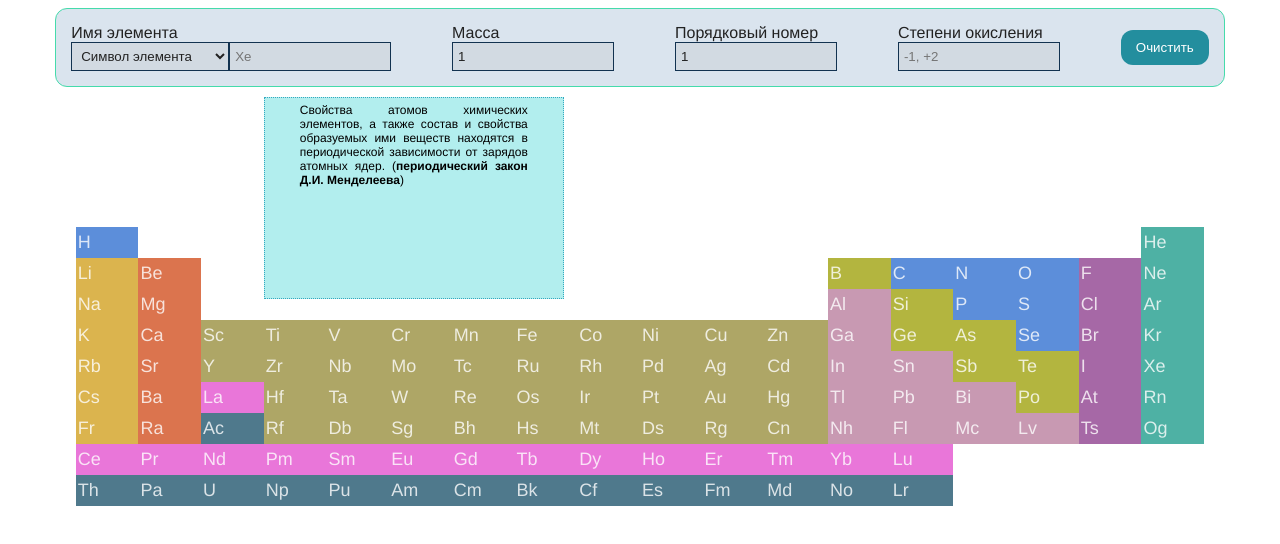
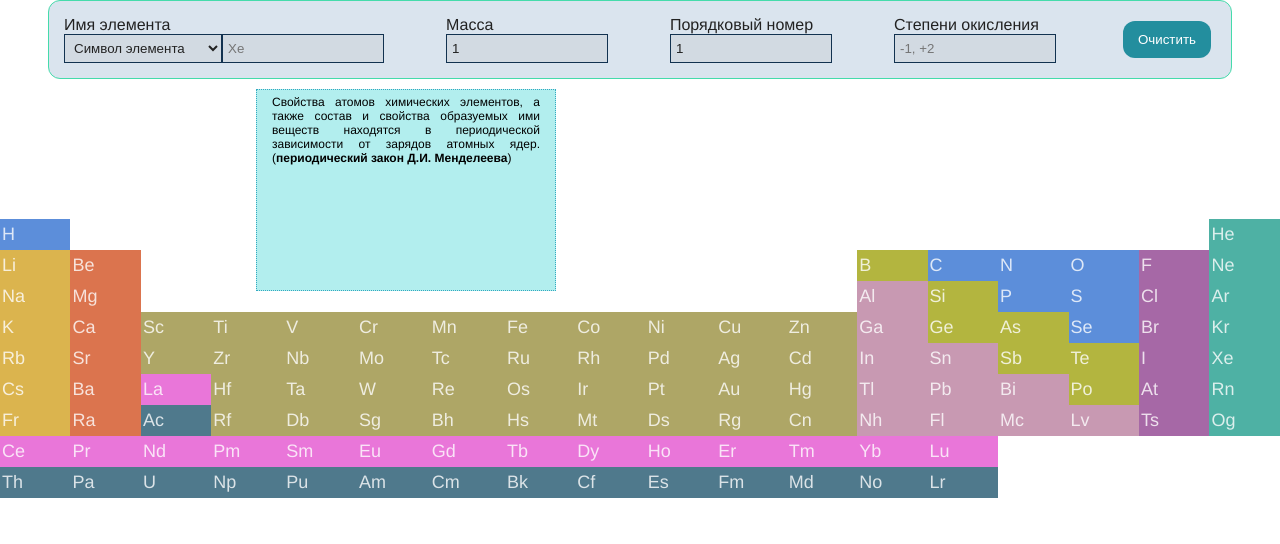
Before and after one commit to IvanShavliuga/mendel-info, a Vue app: page / in a window 1280 px wide. Shown: the top 544 px of the page. Built offline with nearby package versions, Linux system fonts and the light colour scheme.

Commit message:
version 0.3.0

```diff
--- a/package.json
+++ b/package.json
@@ -1,6 +1,6 @@
 {
   "name": "mendel-info",
-  "version": "0.2.0",
+  "version": "0.3.0",
   "private": true,
   "scripts": {
     "serve": "vue-cli-service serve",
--- a/public/index.html
+++ b/public/index.html
@@ -4,7 +4,7 @@
     <meta charset="utf-8">
     <meta http-equiv="X-UA-Compatible" content="IE=edge">
     <meta name="viewport" content="width=device-width,initial-scale=1.0">
-    <meta name="version" content="0.2.0">
+    <meta name="version" content="0.3.0">
     <meta name="author" content="iv2 (ivanshavliuga.github.io)">
     <link rel="icon" href="<%= BASE_URL %>chemical.ico">
     <title><%= htmlWebpackPlugin.options.title %></title>
--- a/src/App.vue
+++ b/src/App.vue
@@ -18,10 +18,14 @@ export default {
   background: white;
   font-family: Avenir, Helvetica, Arial, sans-serif;
   height: 100vh;
+  width: 100%;
+  margin: 0;
 }
 body {
   background: white;
   height: 100vh;
+  width: 100%;
+  margin: 0;
 }
 #nav {
   padding: 30px;
--- a/src/components/Element.vue
+++ b/src/components/Element.vue
@@ -83,7 +83,7 @@ export default {
 <style scoped lang="less">
 .element {
   height: 21px;
-  width: 5%;
+  width: 26px;
   padding: 5px 2px;
   opacity: 0.8;
   font-size: 18px;
@@ -94,7 +94,6 @@ a {
 }
 @media (max-width: 820px) {
   .element {
-    width: 5%;
     font-size: 16px;
   }
 }
--- a/src/components/elemtable.vue
+++ b/src/components/elemtable.vue
@@ -37,8 +37,9 @@ export default {
 </script>
 <style scoped lang="less">
 .table {
-  width: 90%;
-  margin: 0 auto;
+  min-width: 100%;
+  max-width: 100vw;
+  margin: 0;
   border: none;
   border-collapse: collapse;
 }
--- a/src/components/search.vue
+++ b/src/components/search.vue
@@ -73,6 +73,7 @@
     </div>
     <div class="searchelem__block">
       <button class="searchelem__button" @click="resetfilter" @keypress.space="resetfilter">Очистить</button>
+      <button class="searchelem__button" style="display: none">Списком</button>
     </div>
   </form>
 </template>
@@ -111,6 +112,12 @@
       width: 170px;
       margin: 10px auto;
     }*/
+    &:last-child {
+      flex-direction: row;
+      @media (max-width: 1125px) and (min-width: 800px){
+        flex-direction: column;
+      }
+    }
     @media (max-width: 600px) {
       // width: 80%;
       margin: 0 auto;
@@ -167,13 +174,12 @@
   }
   &__button {
     padding: 10px 15px;
-    margin: auto;
+    margin: 5px;
     background-color: #238e9e;
     border-radius: 12px;
     border: none;
     color: white;
     @media (max-width: 800px) {
-      display: block;
       margin-top: 15px;
     }
   }
--- a/src/components/viewelement.vue
+++ b/src/components/viewelement.vue
@@ -66,7 +66,7 @@ export default {
     top: -20px;
     left: auto; */
     border: 1px dotted #34a9c0;
-    padding: 5px 35px;
+    padding: 5px 15px;
     margin: -10px auto 10px auto;
     max-width: 300px;
     height: 190px;
@@ -81,6 +81,7 @@ export default {
     @media (max-width: 495px) {
       max-width: 200px;
       padding: 5px 5px;
+      // font-size: 12px;
       & > p, & > h3, & > h4 {
         font-size: 14px;
         line-height: 15px;
--- a/src/views/Home.vue
+++ b/src/views/Home.vue
@@ -31,11 +31,17 @@ export default {
 
 <style scoped lang="less">
 .home {
+  min-width: 100%;
+  max-width: 100vw;
+  margin: 0;
+  padding: 0;
   &__table {
+    min-width: 100%;
+    max-width: 100vw;
     display: flex;
     flex-direction: column-reverse;
     justify-content: center;
-    margin: 20px 5px;
+    margin: 20px 0;
   }
 }
 
```
Also changed, not shown: src/components/selpage.vue (added), 1 other file (tests, documents, lock files or other folders).
